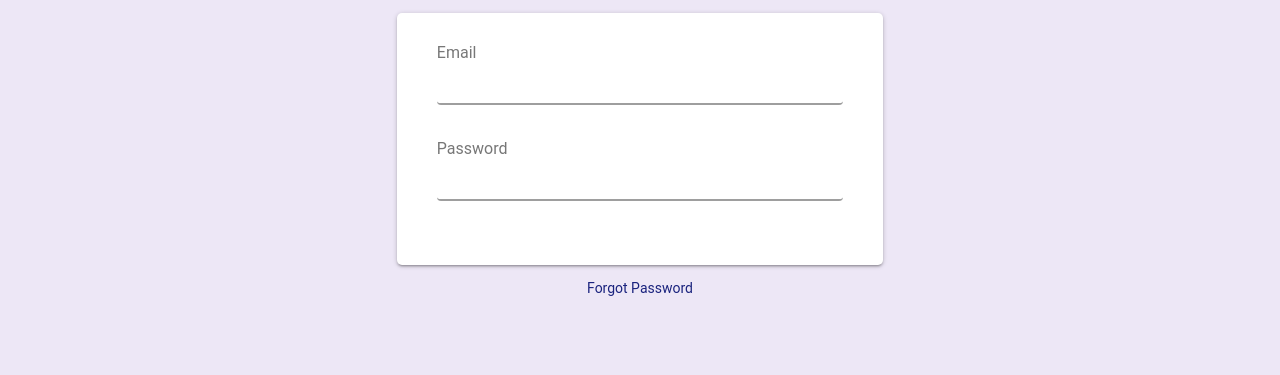
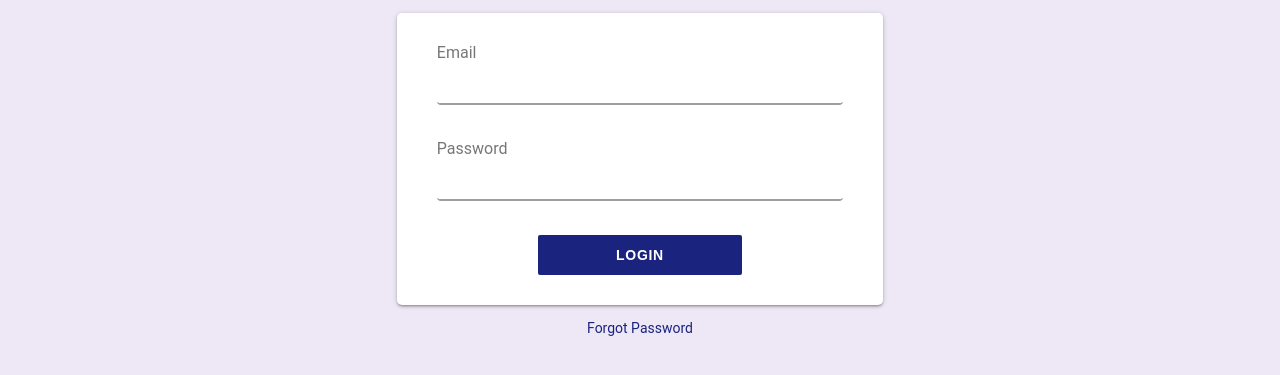
Before and after one commit to Sanmi01/Simple-login-page, a plain HTML site: page index.html in a window 1280 px wide. Shown: the part 339-714 px from the top of the page. Drawn offline with Linux system fonts and the light colour scheme.

Commit message:
added button

```diff
--- a/css/styles.css
+++ b/css/styles.css
@@ -122,6 +122,22 @@ nav ul li:hover {
     border-bottom: 3px solid #1a237e;
 }
 
+.button-div {
+    text-align: center;
+}
+
+.button {
+    width: 50%;
+    font-weight: 700;
+    height: 40px;
+    background-color: #1a237e;
+    color: white;
+    font-size: 14px;
+    letter-spacing: 0.7px;
+    border: none;
+    border-radius: 2px;
+}
+
 .forgot {
     text-align: center;
     margin: 15px;
--- a/index.html
+++ b/index.html
@@ -36,6 +36,9 @@
                 <label>Password</label>
                 <input type="password">
             </div>
+            <div class="button-div">
+            <button type="button" class="button">LOGIN</button>
+            </div>
         </form>
         </div>
         <div class="forgot">
```
